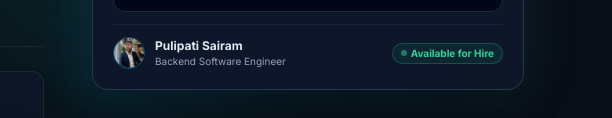
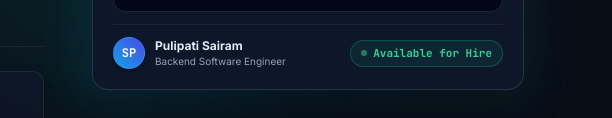
Before and after one commit to SairamPulipati/sairampulipati.github.io, a plain HTML site: page index.html in a window 1280 px wide. Shown: the part 682-800 px from the top of the page, 668-1280 px from the left. Drawn offline with nearby package versions, Linux system fonts and the light colour scheme.

Commit message:
Completely remove personal photo; adopt 100% vector techie illustration and SP developer monogram

```diff
--- a/index.html
+++ b/index.html
@@ -437,18 +437,18 @@
                 <p class="text-slate-400 pt-0.5 text-[11px]">Tests: <span class="text-emerald-400 font-bold">18 passed</span>, 18 total • Duration: <span class="text-sky-400">0.08s</span></p>
               </div>
 
-              <!-- Floating Verified Developer Badge (Authentic Sairam Avatar) -->
+              <!-- Developer Status Badge (100% Vector / Monogram - No Photo) -->
               <div class="mt-3 pt-3 border-t border-slate-800/80 flex items-center justify-between">
                 <div class="flex items-center gap-2.5">
-                  <div class="relative w-8 h-8 rounded-full overflow-hidden border border-sky-500/40">
-                    <img src="profile.jpg" alt="Pulipati Sairam" class="w-full h-full object-cover">
+                  <div class="w-8 h-8 rounded-full bg-gradient-to-tr from-sky-500 to-indigo-600 flex items-center justify-center text-white font-mono font-bold text-xs shadow-md border border-sky-400/30">
+                    SP
                   </div>
                   <div>
                     <div class="text-xs font-bold text-slate-200">Pulipati Sairam</div>
                     <div class="text-[10px] text-slate-400">Backend Software Engineer</div>
                   </div>
                 </div>
-                <div class="inline-flex items-center gap-1 px-2 py-0.5 rounded-full text-[10px] font-bold bg-emerald-500/10 text-emerald-400 border border-emerald-500/30">
+                <div class="inline-flex items-center gap-1.5 px-2.5 py-1 rounded-full text-[11px] font-mono font-bold bg-emerald-500/10 text-emerald-400 border border-emerald-500/30">
                   <span class="w-1.5 h-1.5 rounded-full bg-emerald-400 animate-pulse"></span> Available for Hire
                 </div>
               </div>
```
Also changed, not shown: profile.jpg (deleted).
